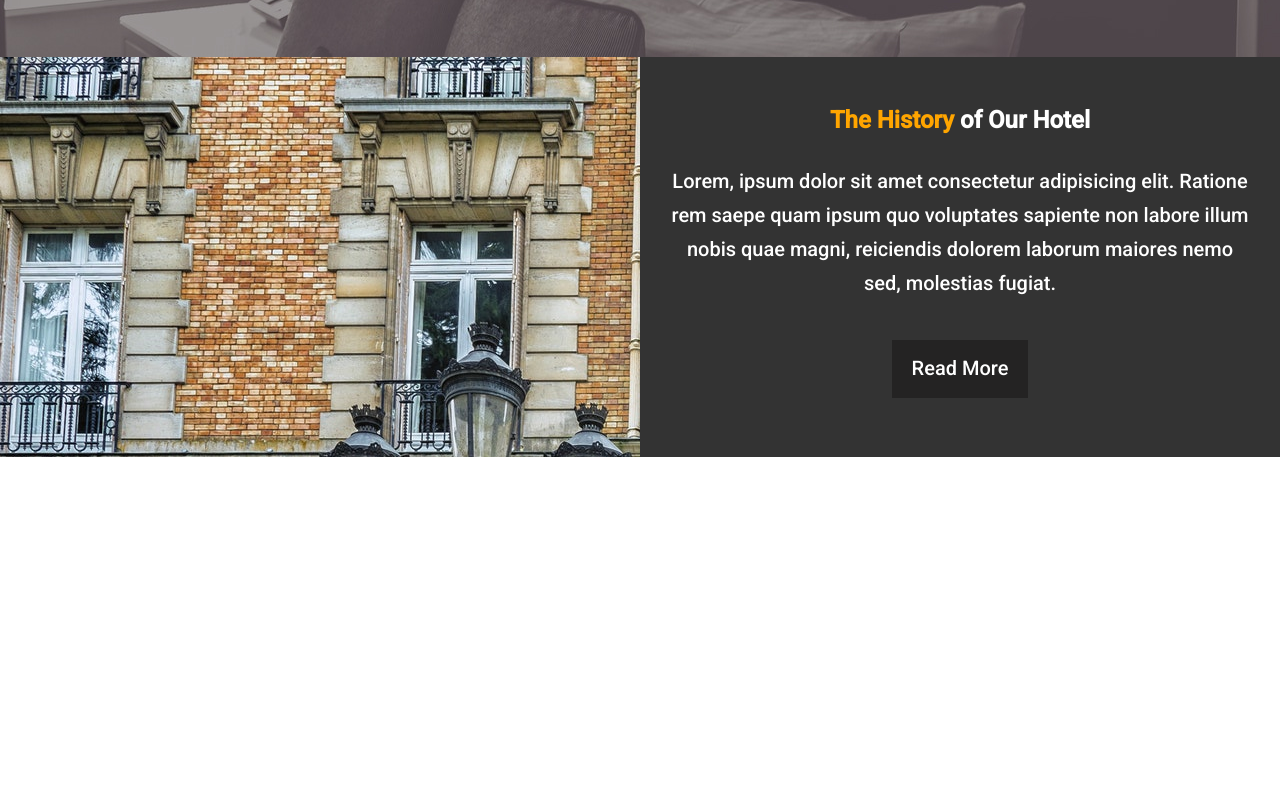
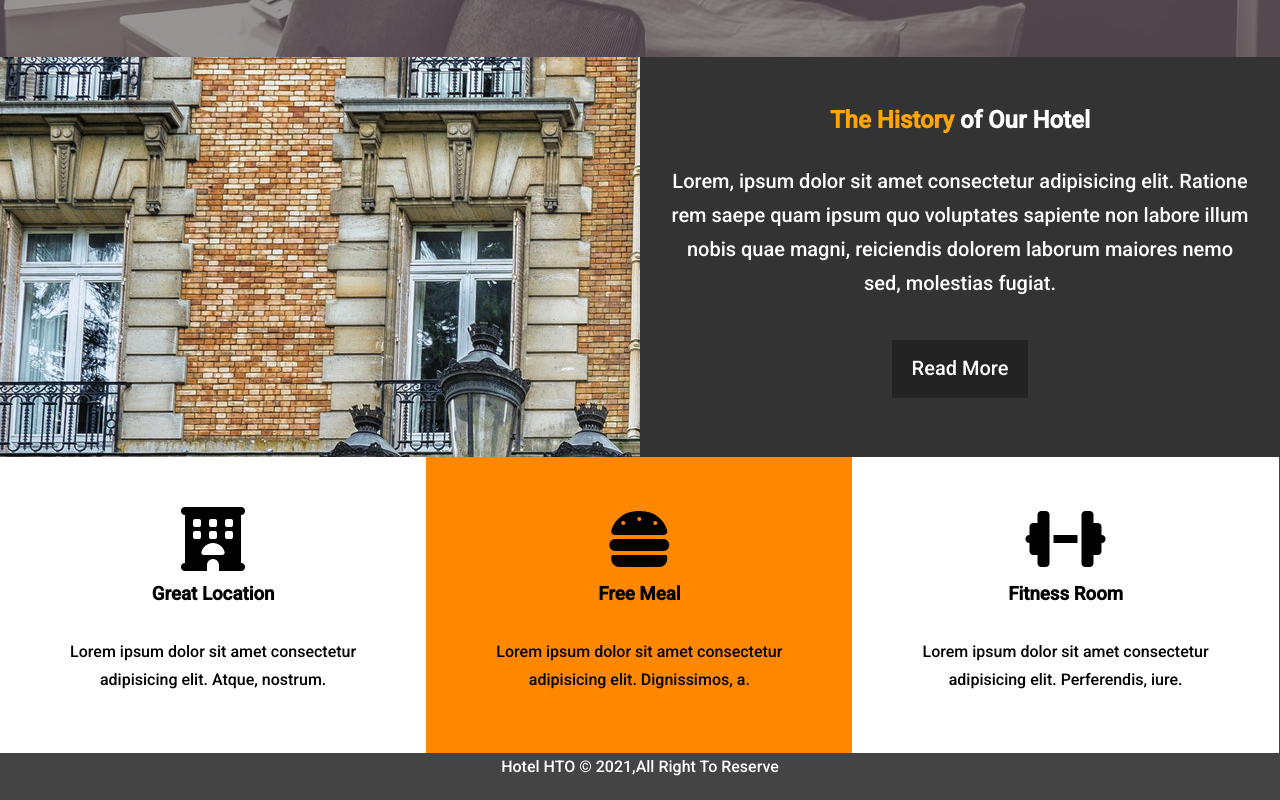
Before and after one commit to Tokiosman80F/Website-design, a plain HTML site: page Hotel-website/index.html in a window 1280 px wide. Shown: the part 610-1410 px from the top of the page. Before the commit the page ends 1067 px from the top, so only its background shows below. Drawn offline with Linux system fonts and the light colour scheme.

Commit message:
project complete

```diff
--- a/Hotel-website/css/style.css
+++ b/Hotel-website/css/style.css
@@ -51,7 +51,12 @@ p{
     color:white;
 }
 
-
+.bg-primary{
+    background-color: rgb(255, 136, 0);
+}
+.bg-second{
+    background:white;
+}
 /* navigation bar */
 
 #navbar
@@ -137,3 +142,23 @@ p{
     padding-bottom: 30px ;
     line-height: 1.7em;
 }
+
+/* section-2 */
+.box{
+    float: left;
+    width: 33.3%;
+    padding: 50px;
+    text-align: center;
+}
+.box i{
+    margin-bottom: 10px;
+}
+
+/* footer */
+ #main-footer{
+    text-align: center;
+    background: #444;
+    color: white;
+    padding: 10px;
+
+}
--- a/Hotel-website/index.html
+++ b/Hotel-website/index.html
@@ -5,9 +5,16 @@
     <meta http-equiv="X-UA-Compatible" content="IE=edge">
     <meta name="viewport" content="width=device-width, initial-scale=1.0">
     <title>Hotel Website | Welcome </title>
+
+    <!--font awsome cdn   -->
+
+    <script src="https://kit.fontawesome.com/4785394b92.js" crossorigin="anonymous"></script>
+    <!--main css   -->
     <link rel="stylesheet" href="css/style.css">
     <link rel="preconnect" href="https://fonts.gstatic.com">
-<link href="https://fonts.googleapis.com/css2?family=Roboto:wght@500&display=swap" rel="stylesheet">
+
+    <!-- google font  -->
+    <link href="https://fonts.googleapis.com/css2?family=Roboto:wght@500&display=swap" rel="stylesheet">
 </head>
 <body>
 
@@ -48,5 +55,38 @@
 
 </section>
 
+
+
+
+
+
+<section id="section-2">
+
+<div class="box bg-second">
+    <i class="fas fa-hotel fa-4x"></i>
+    <!-- font awsome cdn -->
+    <h3>Great Location</h3>
+    <p>Lorem ipsum dolor sit amet consectetur adipisicing elit. Atque, nostrum.</p>
+</div>
+
+<div class="box bg-primary">
+    <i class="fas fa-hamburger fa-4x"></i>
+    <h3>Free Meal</h3>
+    <p>Lorem ipsum dolor sit amet consectetur adipisicing elit. Dignissimos, a.</p>
+</div>
+
+<div class="box bg-second" >
+  <i class="fas fa-dumbbell fa-4x"></i>
+    <h3>Fitness Room</h3>
+    <p>Lorem ipsum dolor sit amet consectetur adipisicing elit. Perferendis, iure.</p>
+
+</div>
+</section>
+
+<!-- Footer -->
+
+<footer id="main-footer">
+    <p>Hotel HTO &copy; 2021,All Right To Reserve</p>
+</footer>
 </body>
 </html>
```
